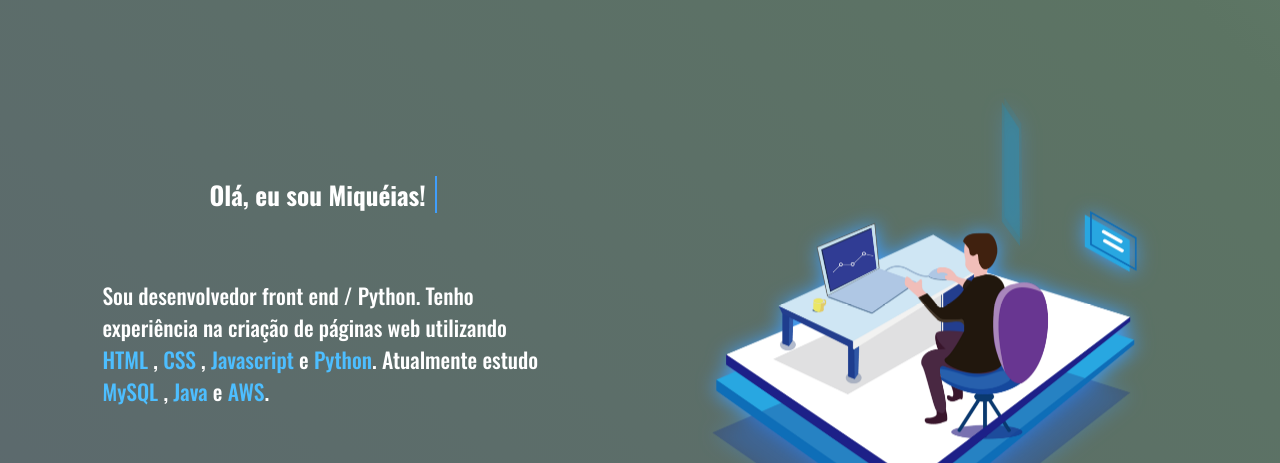
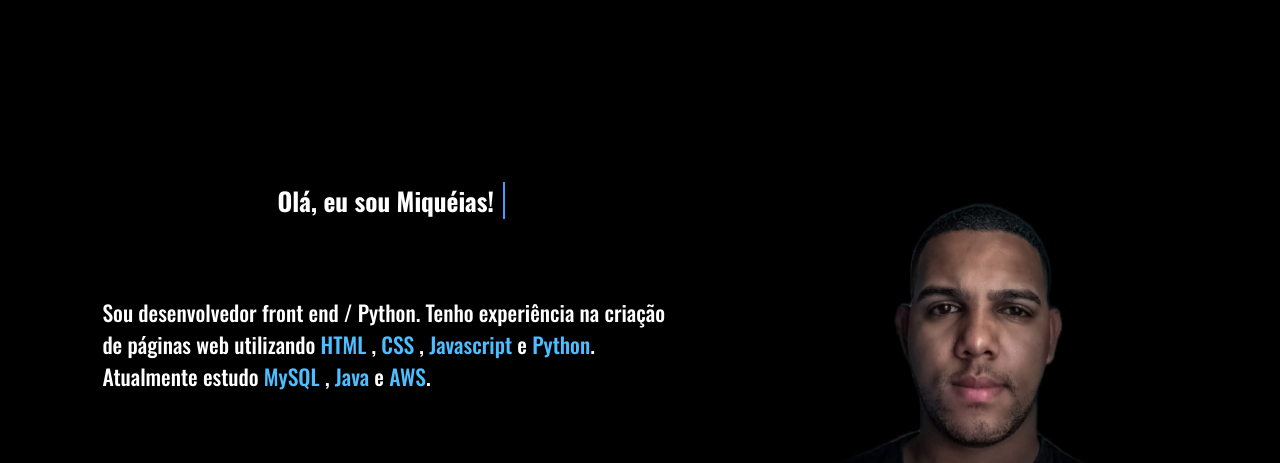
Before and after one commit to MiqueiasFranco/Portif-lio, a plain HTML site: page index.html in a window 1280 px wide. Shown: the part 62-525 px from the top of the page. Drawn offline with nearby package versions, Linux system fonts and the light colour scheme.

Commit message:
mudanca de cor de fundoe img da home

```diff
--- a/css/style.css
+++ b/css/style.css
@@ -19,12 +19,11 @@ body {
     align-items: center;
     width: 100vw;
     height: 100vh;
-    background: linear-gradient(45deg, black, #5C6374, #5C7463, #8AAF95, gray);
+    background: black;
     background-size: 800%;
     padding-top: 10px;
     padding-left: 8%;
     padding-right: 8%;
-    animation: color 20s ease infinite;
 }
 
 @keyframes color {
@@ -54,7 +53,6 @@ body {
 .content img {
     height: 80%;
     width: 80%;
-    filter: drop-shadow(1px 1px 10px #409efc);
     animation: float 3s ease-in-out infinite;
     margin-left: 20%;
 }
--- a/index.html
+++ b/index.html
@@ -73,7 +73,7 @@
                     </div>
                 </div>
                 <div class="img">
-                    <img src="assets/ilustraçãopng.png" alt="foto de Miqueias">
+                    <img src="assets/Fotosemfundo.jpeg" alt="foto de Miqueias">
                 </div>
             </div>
         </div>
```
Also changed, not shown: assets/Fotosemfundo.jpeg (added).
